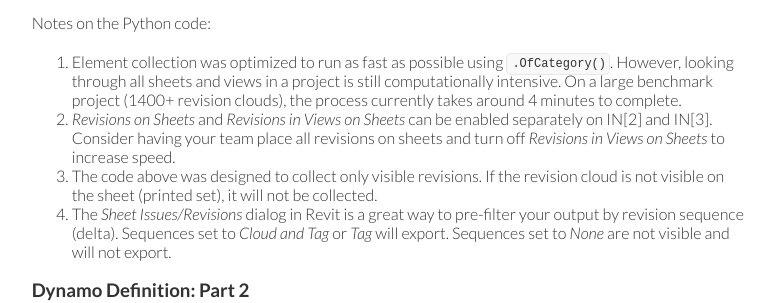
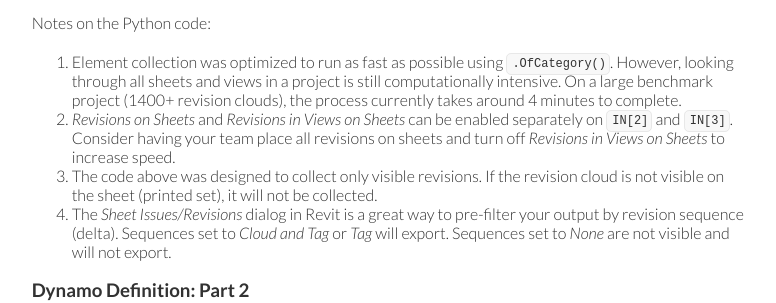
Before and after one commit to andrewkingme/andrewkingme.github.io, a Jekyll site: the page built from _work/Revit-Revision-Cloud-Data-to-Excel-via-Dynamo.md, in a window 1280 px wide and 900 px high, scrolled down 2833 px. Shown: the part 151-454 px from the top of the window, without its empty margins (425-1201 px from the left). Built offline with Jekyll 4.4.1, drawn with Linux system fonts in a browser that asks for light colours.

```diff
--- a/_work/Revit-Revision-Cloud-Data-to-Excel-via-Dynamo.md
+++ b/_work/Revit-Revision-Cloud-Data-to-Excel-via-Dynamo.md
@@ -139,7 +139,7 @@ OUT = matchingsheets, matchingrevisionclouds, referencingviews
 Notes on the Python code:
 
 1. Element collection was optimized to run as fast as possible using `.OfCategory()`. However, looking through all sheets and views in a project is still computationally intensive. On a large benchmark project (1400+ revision clouds), the process currently takes around 4 minutes to complete.
-2. *Revisions on Sheets* and *Revisions in Views on Sheets* can be enabled separately on IN[2] and IN[3]. Consider having your team place all revisions on sheets and turn off *Revisions in Views on Sheets* to increase speed.
+2. *Revisions on Sheets* and *Revisions in Views on Sheets* can be enabled separately on `IN[2]` and `IN[3]`. Consider having your team place all revisions on sheets and turn off *Revisions in Views on Sheets* to increase speed.
 3. The code above was designed to collect only visible revisions. If the revision cloud is not visible on the sheet (printed set), it will not be collected.
 4. The *Sheet Issues/Revisions* dialog in Revit is a great way to pre-filter your output by revision sequence (delta). Sequences set to *Cloud and Tag* or *Tag* will export. Sequences set to *None* are not visible and will not export.
 
```
